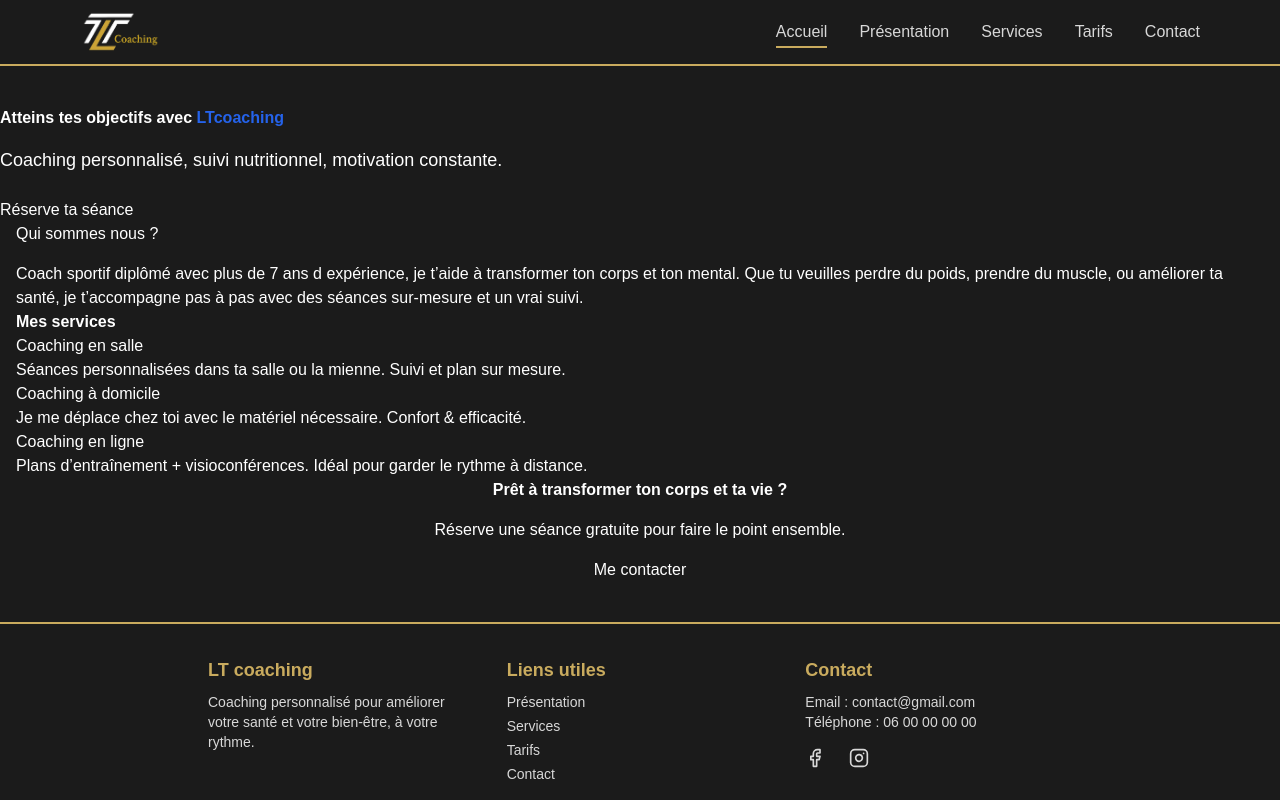
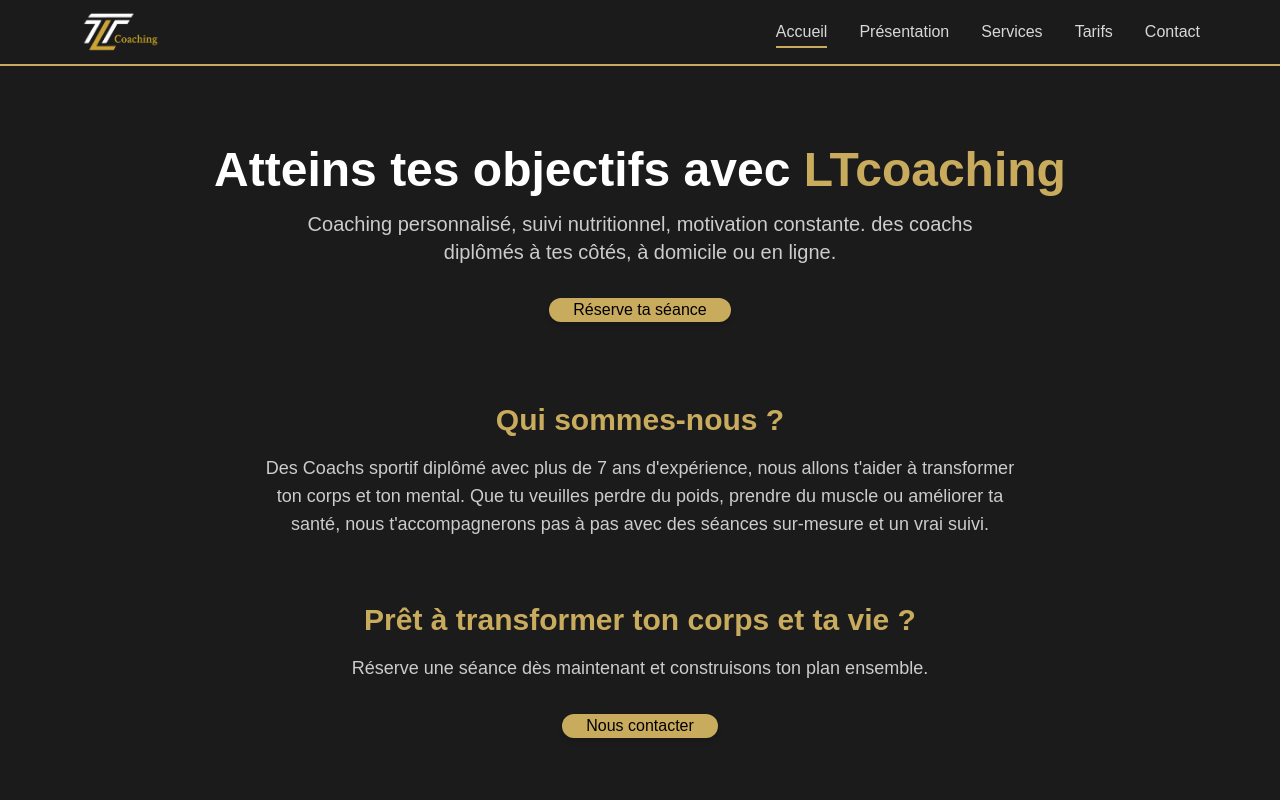
Before and after one commit to ThibautTobi/LTcoaching, a Next.js app: page / in a window 1280 px wide. Shown: the top 800 px of the page. Built offline with nearby package versions, Linux system fonts and the light colour scheme.

Commit message:
modification de la page home

```diff
--- a/app/page.tsx
+++ b/app/page.tsx
@@ -1,67 +1,54 @@
 import Link from 'next/link';
+import { Button } from '@/src/components/ui/button';
 
 export default function Home() {
   return (
-    <>
+    <main className="min-h-screen bg-background text-foreground">
       {/* Hero Section */}
-      <section className="w-full">
-        <h1 className="font-bold mb-4">
+      <section className="w-full py-10 px-6 text-center">
+        <h1 className="text-4xl md:text-5xl font-bold mb-4">
           Atteins tes objectifs avec{' '}
-          <span className="text-blue-600">LTcoaching</span>
+          <span className="text-primary">LTcoaching</span>
         </h1>
-        <p className="text-lg mb-6">
-          Coaching personnalisé, suivi nutritionnel, motivation constante.
+        <p className="text-lg md:text-xl text-muted-foreground mb-8 max-w-2xl mx-auto">
+          Coaching personnalisé, suivi nutritionnel, motivation constante. des
+          coachs diplômés à tes côtés, à domicile ou en ligne.
         </p>
-        <Link href="/contact">Réserve ta séance</Link>
+        <Link href="/Contact">
+          <Button size="lg" className="rounded-full px-6 text-base shadow-md">
+            Réserve ta séance
+          </Button>
+        </Link>
       </section>
 
-      {/* Présention */}
-      <section className="px-4">
-        <h2 className="mb-4">Qui sommes nous ?</h2>
-        <p>
-          Coach sportif diplômé avec plus de 7 ans d expérience, je t’aide à
-          transformer ton corps et ton mental. Que tu veuilles perdre du poids,
-          prendre du muscle, ou améliorer ta santé, je t’accompagne pas à pas
-          avec des séances sur-mesure et un vrai suivi.
+      {/* Présentation */}
+      <section className="py-10 px-6 max-w-5xl mx-auto text-center">
+        <h2 className="text-3xl font-bold mb-4 text-primary">
+          Qui sommes-nous ?
+        </h2>
+        <p className="text-muted-foreground text-lg max-w-3xl mx-auto">
+          Des Coachs sportif diplômé avec plus de 7 ans d&apos;expérience, nous
+          allons t&apos;aider à transformer ton corps et ton mental. Que tu
+          veuilles perdre du poids, prendre du muscle ou améliorer ta santé,
+          nous t&apos;accompagnerons pas à pas avec des séances sur-mesure et un
+          vrai suivi.
         </p>
       </section>
 
-      {/* Services */}
-      <section className="px-4">
-        <div>
-          <h2 className="font-semibold">Mes services</h2>
-          <div className="gap-6">
-            <div>
-              Coaching en salle
-              <br />
-              Séances personnalisées dans ta salle ou la mienne. Suivi et plan
-              sur mesure.
-              <div />
-              <div>
-                Coaching à domicile
-                <br />
-                Je me déplace chez toi avec le matériel nécessaire. Confort &
-                efficacité.
-              </div>
-              <div>
-                Coaching en ligne
-                <br />
-                Plans d’entraînement + visioconférences. Idéal pour garder le
-                rythme à distance.
-              </div>
-            </div>
-          </div>
-        </div>
+      {/* Appel à l'action final */}
+      <section className="py-6 px-6 text-center">
+        <h2 className="text-3xl font-bold mb-4 text-primary">
+          Prêt à transformer ton corps et ta vie ?
+        </h2>
+        <p className="text-muted-foreground text-lg mb-8">
+          Réserve une séance dès maintenant et construisons ton plan ensemble.
+        </p>
+        <Link href="/Contact">
+          <Button size="lg" className="rounded-full px-6 text-base shadow-md">
+            Nous contacter
+          </Button>
+        </Link>
       </section>
-
-      {/* Appel à l'action final */}
-      <section className="px-4 text-center">
-        <h2 className="font-bold">Prêt à transformer ton corps et ta vie ?</h2>
-        <p className="p-4">
-          Réserve une séance gratuite pour faire le point ensemble.
-        </p>
-        <Link href="/contact">Me contacter</Link>
-      </section>
-    </>
+    </main>
   );
 }
```
